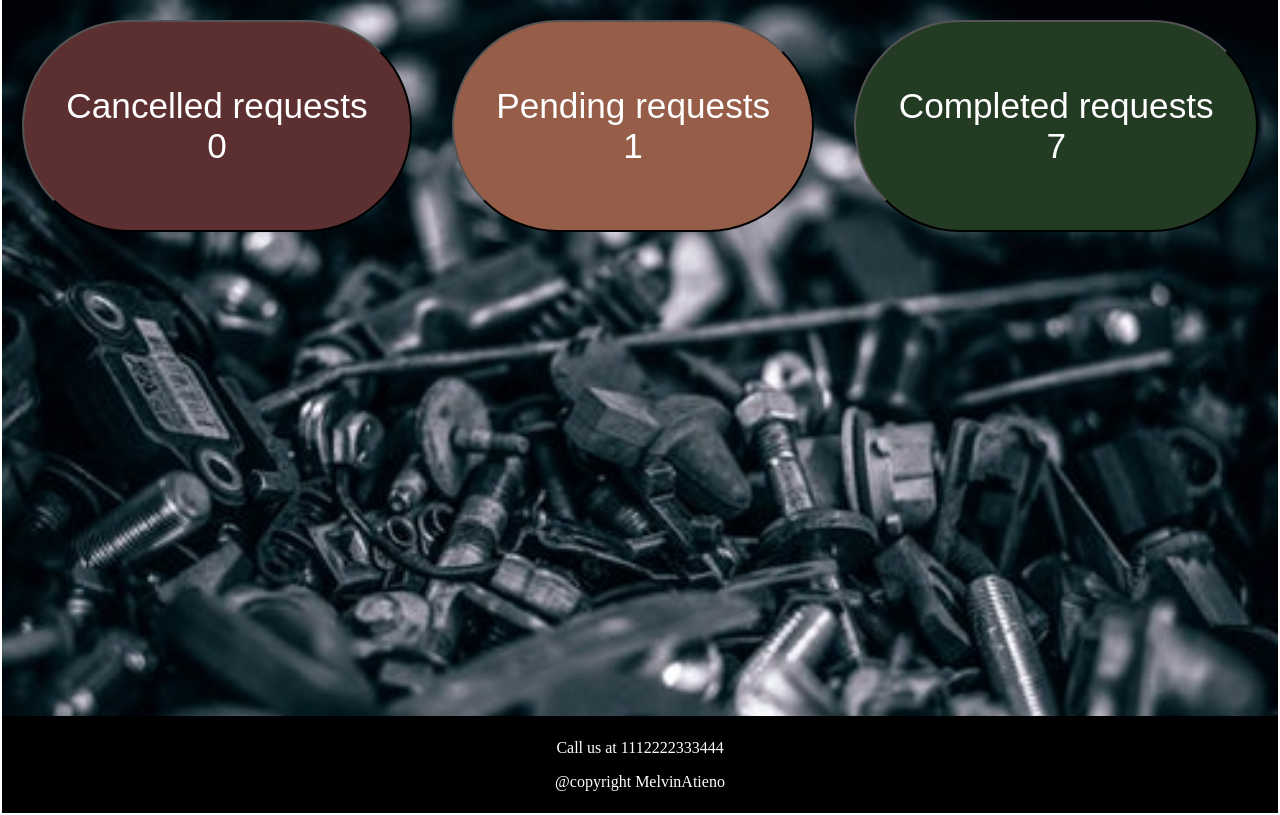
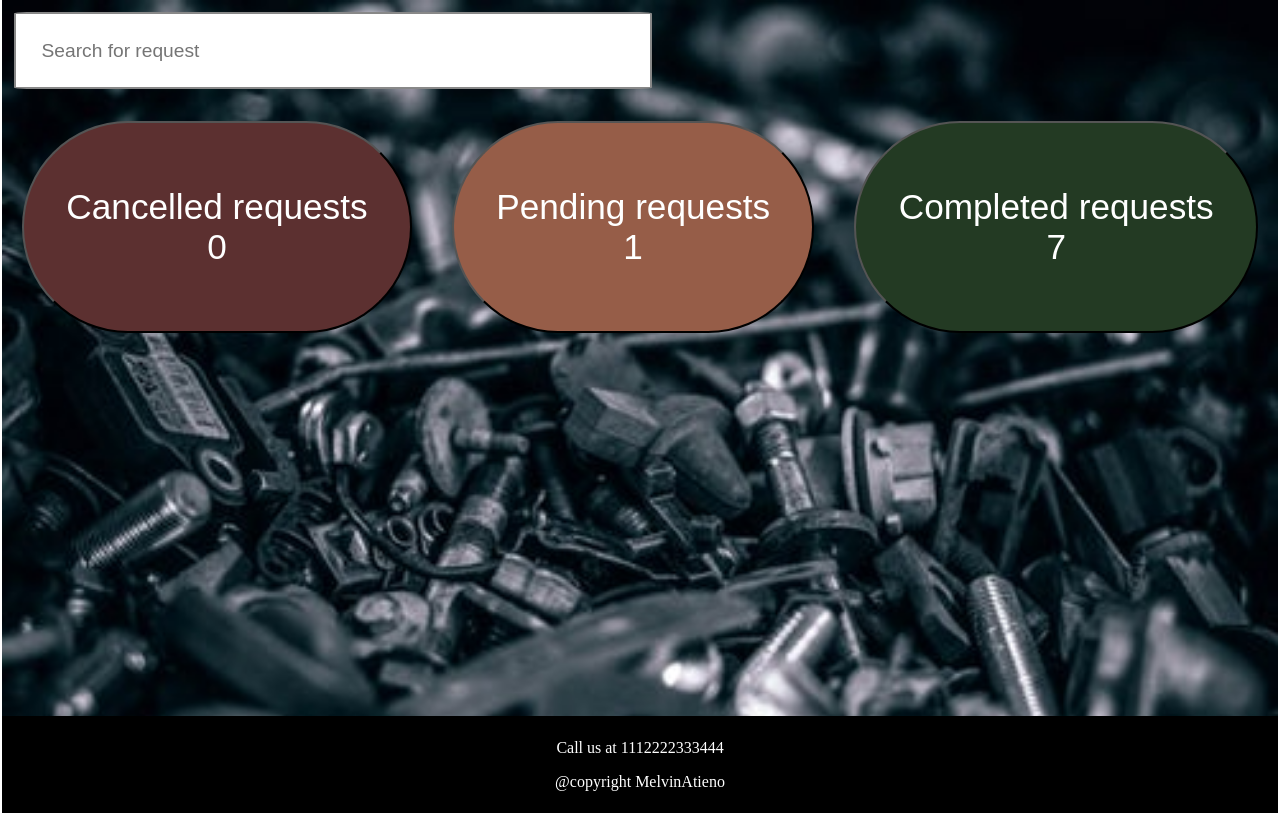
Before and after one commit to Melvin1Atieno/MnR-Tracker, a Python web app: template UI/template/Homepage.html in a window 1280 px wide. Shown: the part 66-881 px from the top of the page. Run offline with Jinja, Linux system fonts and the light colour scheme; the template is opened without the code that fills it, so the values that code supplies are empty.

Commit message:
[Feature #157737345]Adds filter serach button to admin requests and dashboard

```diff
--- a/UI/static/CSS/style.css
+++ b/UI/static/CSS/style.css
@@ -287,14 +287,13 @@ form button :hover {
 }
  /*Table styling  */
  #myTable {
-     margin: 20px 10px 10px 10px;
+     overflow: scroll;
+     margin: 2% 2% 1% 1%;
      border-collapse: collapse;
      width: 100%;
      font-size: 110%;
      background-color: #888;
      border-spacing:0;
-     margin-left:2%;
-     margin-bottom: 4px;
 
  }
  #myTable th, #myTable td {
@@ -321,3 +320,11 @@ form button :hover {
  #dashboard {
      display:flex;
  }
+ #fInput{
+     width:50%;
+     font-size:120%;
+     padding:2%;
+     border:2px solid #888;
+     margin: 12px;
+     border-radius:2%;
+ }
--- a/UI/static/JS/myjs.js
+++ b/UI/static/JS/myjs.js
@@ -69,3 +69,25 @@ function displaydashboard(){
     // document.getElementById("tableheading").style.display = "none";
 
 }
+
+function filterFunction() {
+    var input, filter, table, tr,td, i;
+    input = document.getElementById("fInput");
+    filter = input.Value.toUpperCase();
+    table= document.getElementById("myTable");
+    tr = table.getElementsByTagName("tr");
+    for( i = 0; i< tr.length; i++){
+        td = tr[i].getElementByTageName("td")[0];
+        if(td){
+            if
+            (td.innerHTML.toUpperCase().indexOf(filter)> -1){
+                tr[i].style.display=""
+            }
+            else
+            {
+                tr[i].style.display ="none"
+            }
+
+        }
+    }
+}
--- a/UI/template/Homepage.html
+++ b/UI/template/Homepage.html
@@ -33,6 +33,7 @@
             </nav>
         </div>
         <div class="section">
+            <!-- search filter -->
             <!-- requests table -->
             <div>
                 <table id="myTable">
@@ -250,6 +251,7 @@
                             </select>
                         </td>
                     </tr>
+                    <input type="text" id="fInput" onkeyup="filterFunction()" placeholder="Search for request">
                 </table>
             </div>
             <div id="dashboard" class="container">
```
